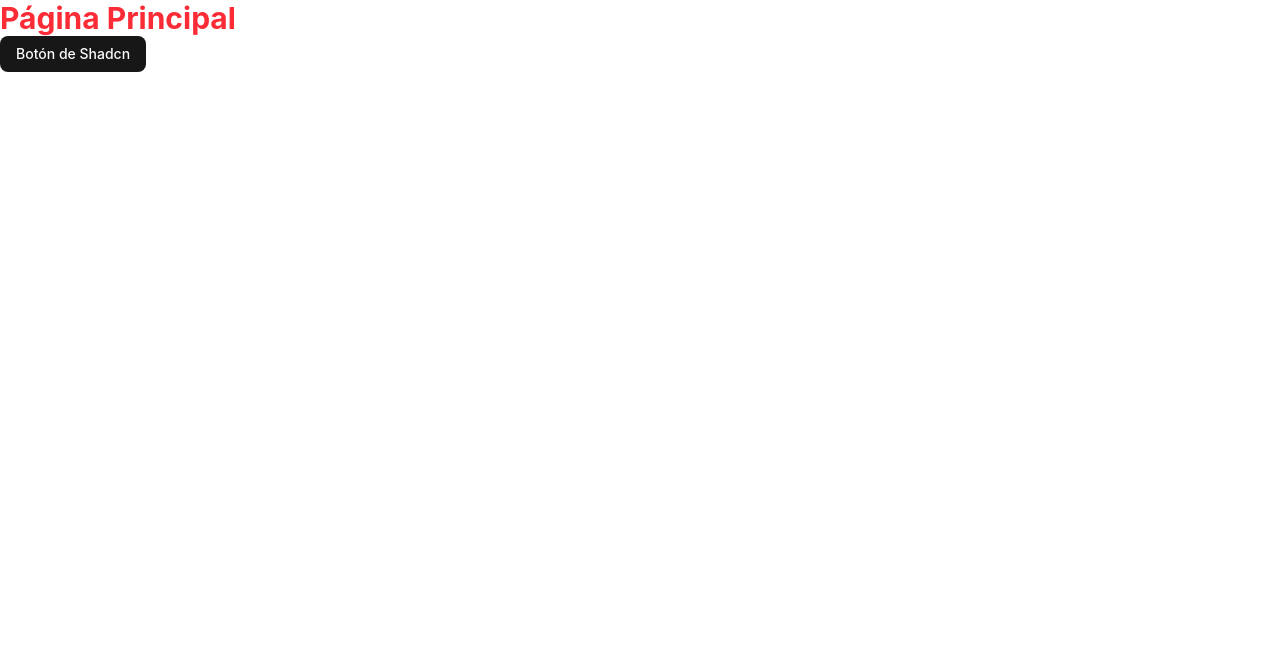
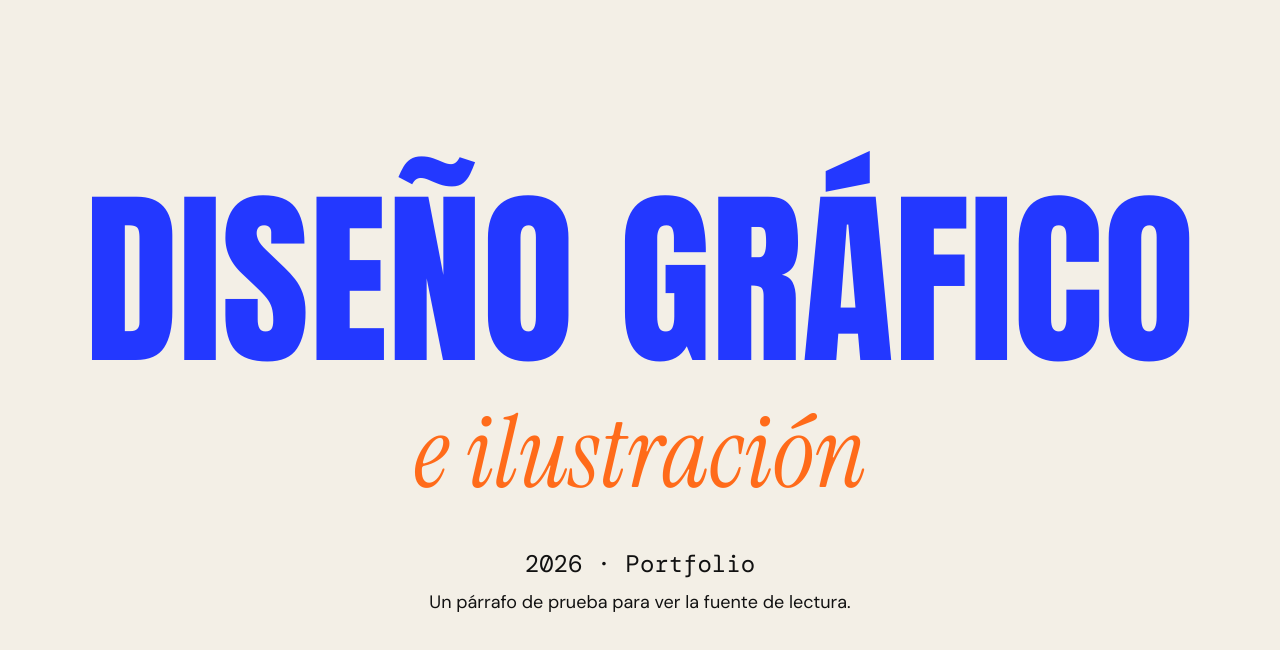
Before and after one commit to agomlop5/portafolio-web, a Vue app: page / in a window 1280 px wide. Shown: the top 650 px of the page. Built offline with nearby package versions, Linux system fonts and the light colour scheme.

Commit message:
Añado nuevos estilos css, colores y tipogra´fias + pruebas de Home

```diff
--- a/index.html
+++ b/index.html
@@ -1,6 +1,9 @@
 <!doctype html>
 <html lang="en">
   <head>
+    <link rel="preconnect" href="https://fonts.googleapis.com">
+    <link rel="preconnect" href="https://fonts.gstatic.com" crossorigin>
+    <link href="https://fonts.googleapis.com/css2?family=Anton&family=DM+Mono:wght@400;500&family=DM+Sans:wght@400;500;700&family=Instrument+Serif:ital@0;1&display=swap" rel="stylesheet">
     <meta charset="UTF-8" />
     <link rel="icon" type="image/svg+xml" href="/favicon.svg" />
     <meta name="viewport" content="width=device-width, initial-scale=1.0" />
--- a/src/pages/home/Home.vue
+++ b/src/pages/home/Home.vue
@@ -4,11 +4,26 @@ import { Button } from '@/components/ui/button'
 </script>
 
 <template>
-  <h1 class="text-3xl text-red-500 font-bold">
-    Página Principal
+
+<div class="bg-paper p-6 sm:p-8 min-h-screen flex flex-col items-center justify-center text-center">
+
+  <h1 class="font-display text-8xl sm:text-10xl md:text-8xl lg:text-[130px] xl:text-[190px] 2xl:text-[300px] leading-none uppercase text-cobalt transition-all duration-300 ease-out">
+    Diseño gráfico
   </h1>
 
-  <Button>Botón de Shadcn</Button>
+  <p class="font-serif text-2xl sm:text-2xl md:text-5xl lg:text-[80px] xl:text-[100px] 2xl:text-[200px] leading-tight italic text-tangerine mt-2 md:mt-4 transition-all duration-300 ease-out">
+    e ilustración
+  </p>
+
+  <p class="font-mono text-base sm:text-lg md:text-xl lg:text-2xl text-ink mt-6 md:mt-8 transition-all duration-300 ease-out">
+    2026 · Portfolio
+  </p>
+
+  <p class="font-sans text-sm sm:text-base md:text-lg text-ink mt-2 max-w-xs sm:max-w-md md:max-w-lg transition-all duration-300 ease-out">
+    Un párrafo de prueba para ver la fuente de lectura.
+  </p>
+
+</div>
 
 </template>
 
--- a/src/style.css
+++ b/src/style.css
@@ -5,6 +5,18 @@
 @import "tw-animate-css";
 
 @custom-variant dark (&:is(.dark *));
+
+@theme {
+  --color-paper: #F3EFE6;
+  --color-ink: #111111;
+  --color-cobalt: #2338FF;
+  --color-tangerine: #FF6B1A;
+
+  --font-display: "Anton", sans-serif;
+  --font-serif: "Instrument Serif", serif;
+  --font-mono: "DM Mono", monospace;
+  --font-sans: "DM Sans", sans-serif;
+}
 
 @theme inline {
   --font-heading: var(--font-sans);
@@ -81,6 +93,15 @@
   --sidebar-accent-foreground: oklch(0.205 0 0);
   --sidebar-border: oklch(0.922 0 0);
   --sidebar-ring: oklch(0.708 0 0);
+   --background: #F3EFE6;
+  --foreground: #111111;
+  --primary: #2338FF;
+  --primary-foreground: #F3EFE6;
+  --accent: #FF6B1A;
+  --accent-foreground: #111111;
+  --ring: #2338FF;
+  --border: #111111;
+  --radius: 0rem;
 }
 
 .dark {
```
